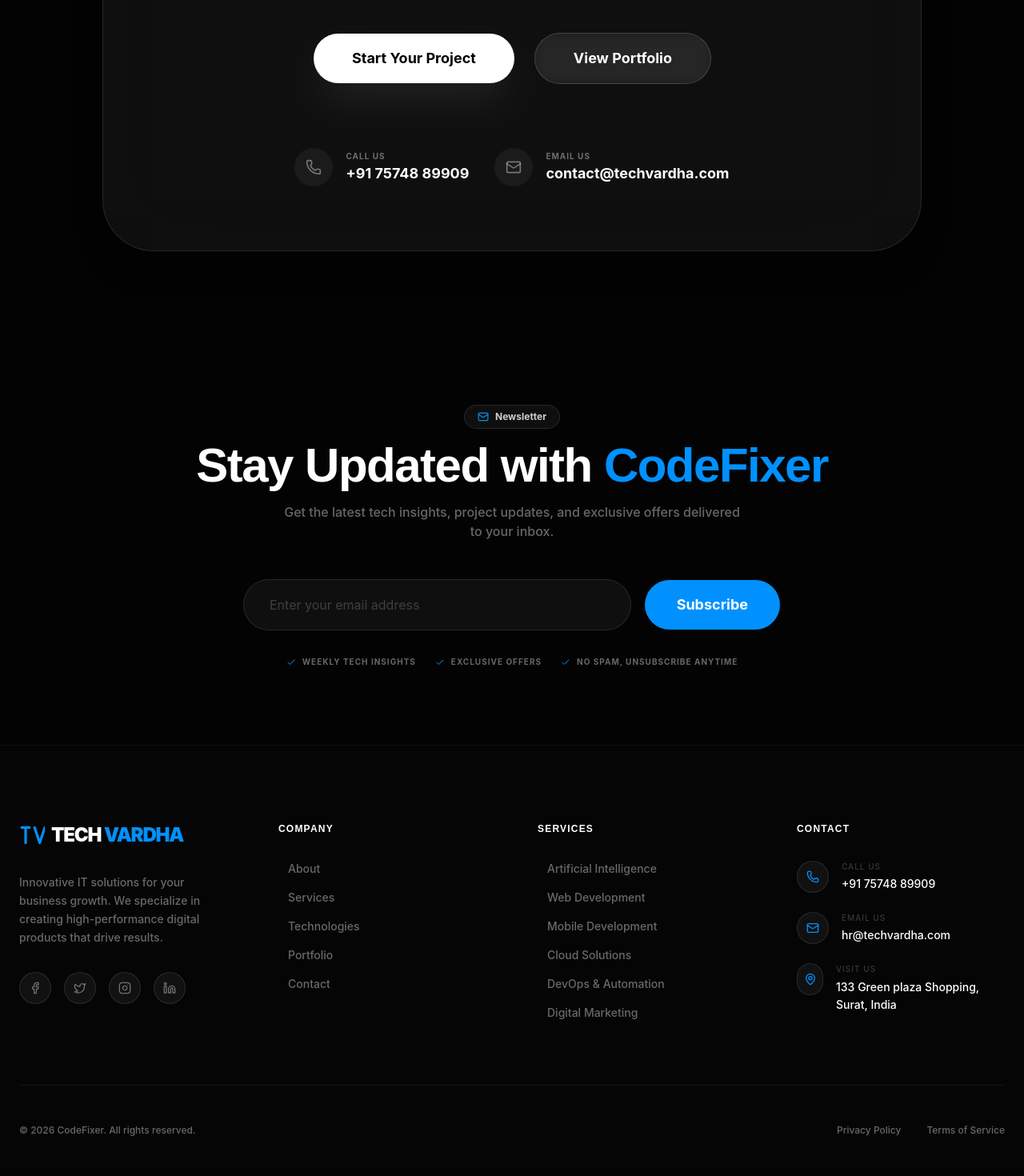
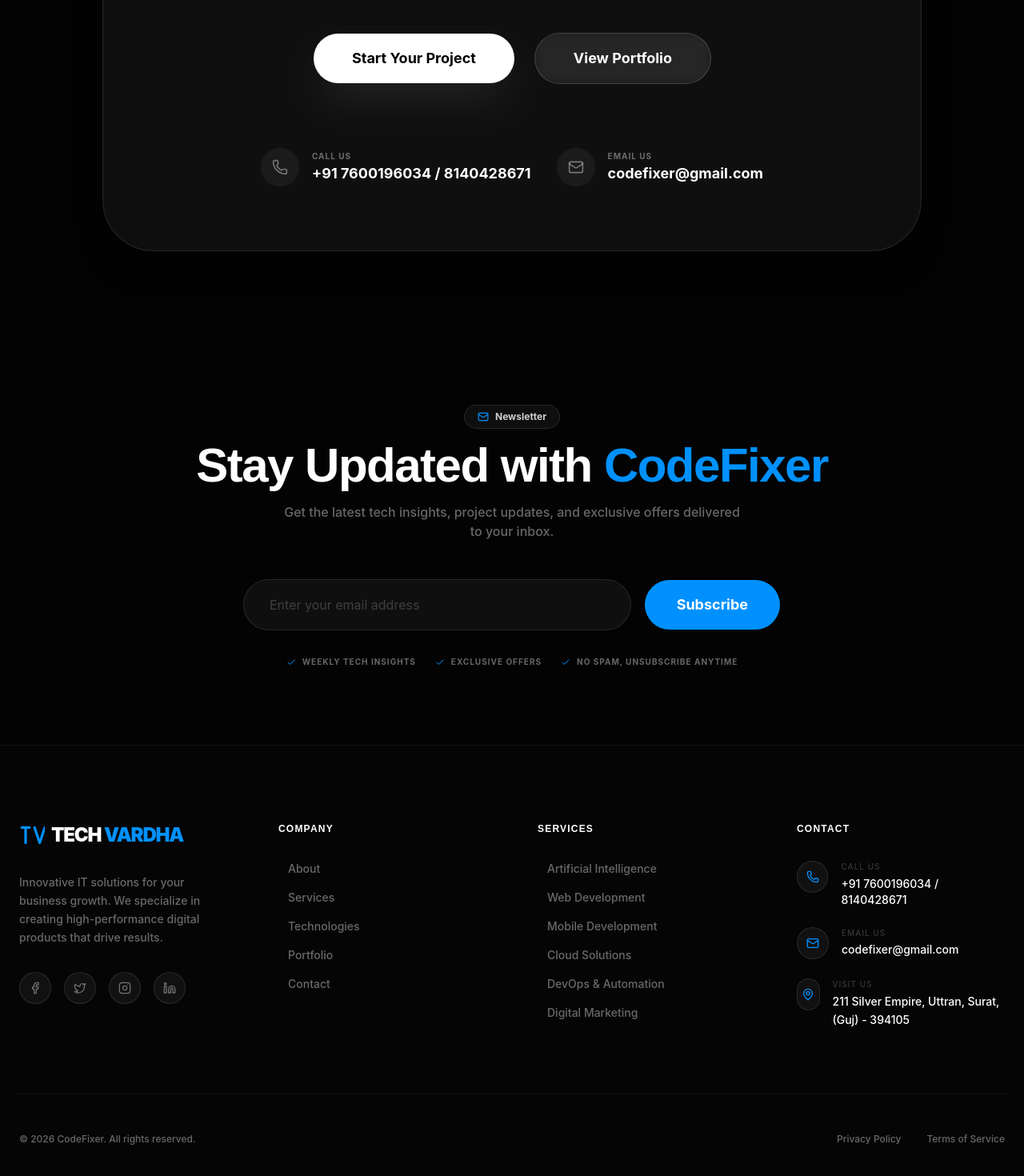
Before and after one commit to rutvikdholakiya30/codefixer, a React (Vite) app: page / in a window 1280 px wide. Shown: the part 4523-5993 px from the top of the page at 80% size. Built offline with nearby package versions, Linux system fonts and the light colour scheme.

Commit message:
website updated

```diff
--- a/src/components/layout/Footer.tsx
+++ b/src/components/layout/Footer.tsx
@@ -77,7 +77,7 @@
               </div>
               <div className="flex flex-col">
                 <span className="text-[10px] uppercase tracking-widest text-white/20 mb-1">Call Us</span>
-                <span className="text-white group-hover:text-primary transition-colors">+91 75748 89909</span>
+                <span className="text-white group-hover:text-primary transition-colors">+91 7600196034 / 8140428671</span>
               </div>
             </li>
             <li className="flex gap-4 group">
@@ -86,7 +86,7 @@
               </div>
               <div className="flex flex-col">
                 <span className="text-[10px] uppercase tracking-widest text-white/20 mb-1">Email Us</span>
-                <span className="text-white group-hover:text-primary transition-colors">hr@techvardha.com</span>
+                <span className="text-white group-hover:text-primary transition-colors">codefixer@gmail.com</span>
               </div>
             </li>
             <li className="flex gap-4 group">
@@ -96,7 +96,7 @@
               <div className="flex flex-col">
                 <span className="text-[10px] uppercase tracking-widest text-white/20 mb-1">Visit Us</span>
                 <span className="text-white group-hover:text-primary transition-colors leading-relaxed">
-                  133 Green plaza Shopping, Surat, India
+                  211 Silver Empire, Uttran, Surat, (Guj) - 394105
                 </span>
               </div>
             </li>
--- a/src/components/ui/WhatsAppButton.tsx
+++ b/src/components/ui/WhatsAppButton.tsx
@@ -1,7 +1,7 @@
 import { MessageCircle } from 'lucide-react';
 
 export default function WhatsAppButton() {
-  const phoneNumber = '917574889909';
+  const phoneNumber = '9177600196034';
   const message = 'Hello CodeFixer, I would like to inquire about your services.';
   const whatsappUrl = `https://wa.me/${phoneNumber}?text=${encodeURIComponent(message)}`;
 
--- a/src/pages/Contact.tsx
+++ b/src/pages/Contact.tsx
@@ -58,7 +58,7 @@
                 </div>
                 <div>
                   <h4 className="font-bold mb-1">Call Us</h4>
-                  <p className="text-sm text-muted-foreground">+91 75748 89909</p>
+                  <p className="text-sm text-muted-foreground">+91 7600196034 / 8140428671</p>
                 </div>
               </div>
 
@@ -68,8 +68,8 @@
                 </div>
                 <div>
                   <h4 className="font-bold mb-1">Email Us</h4>
-                  <p className="text-sm text-muted-foreground">hr@techvardha.com</p>
-                  <p className="text-sm text-muted-foreground">contact@techvardha.com</p>
+                  <p className="text-sm text-muted-foreground">codefixer@gmail.com</p>
+                  <p className="text-sm text-muted-foreground">codefixer@gmail.com</p>
                 </div>
               </div>
 
@@ -79,7 +79,7 @@
                 </div>
                 <div>
                   <h4 className="font-bold mb-1">Visit Us</h4>
-                  <p className="text-sm text-muted-foreground">133 Green plaza Shopping, Golden City Rd, Mota Varachha, Surat, Gujarat, India 394105</p>
+                  <p className="text-sm text-muted-foreground">211 Silver Empire, Uttran, Surat, (Guj) - 394105</p>
                 </div>
               </div>
 
--- a/src/pages/Home.tsx
+++ b/src/pages/Home.tsx
@@ -549,7 +549,7 @@
               </div>
               <div className="text-left">
                 <p className="text-[10px] font-bold uppercase tracking-widest text-white/40">Call Us</p>
-                <p className="text-lg font-bold text-white">+91 75748 89909</p>
+                <p className="text-lg font-bold text-white">+91 7600196034 / 8140428671</p>
               </div>
             </div>
             <div className="flex items-center justify-center gap-4 group/item">
@@ -558,7 +558,7 @@
               </div>
               <div className="text-left">
                 <p className="text-[10px] font-bold uppercase tracking-widest text-white/40">Email Us</p>
-                <p className="text-lg font-bold text-white">contact@techvardha.com</p>
+                <p className="text-lg font-bold text-white">codefixer@gmail.com</p>
               </div>
             </div>
           </motion.div>
```
